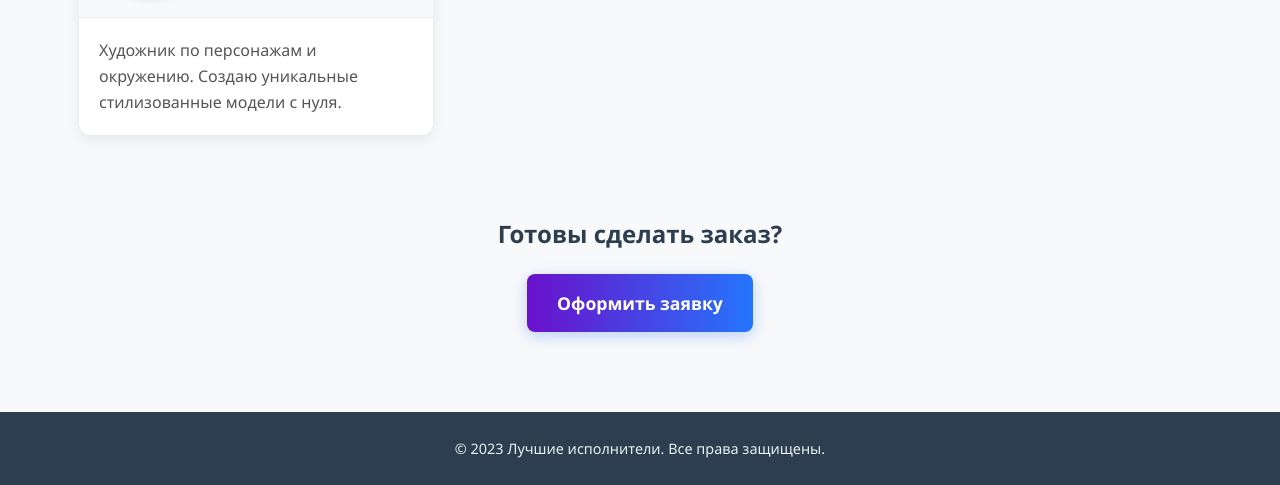
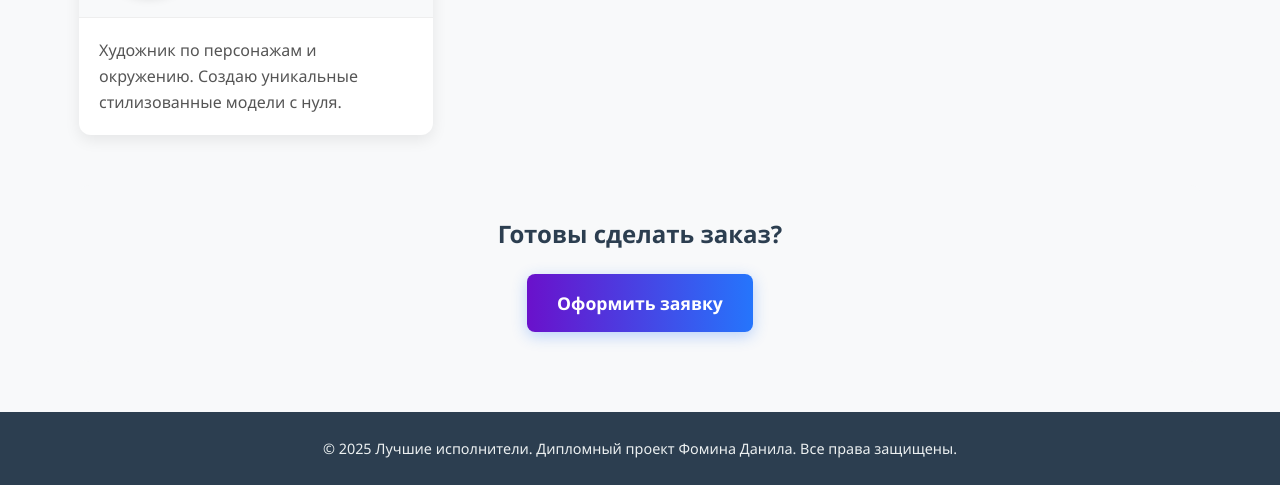
Before and after one commit to banga22/Testo, a plain HTML site: page index.html in a window 1280 px wide. Shown: the part 718-1203 px from the top of the page. Drawn offline with Linux system fonts and the light colour scheme.

Commit message:
Update index.html

```diff
--- a/index.html
+++ b/index.html
@@ -109,7 +109,7 @@
     <!-- Подвал сайта -->
     <footer>
         <div class="container">
-            <p>© 2023 Лучшие исполнители. Все права защищены.</p>
+            <p>© 2025 Лучшие исполнители. Дипломный проект Фомина Данила. Все права защищены.</p>
         </div>
     </footer>
 
```
